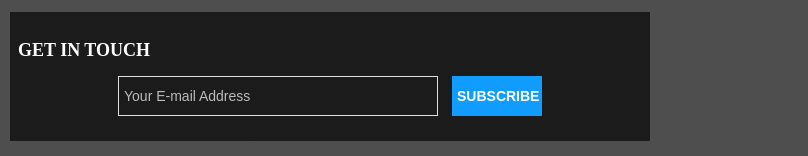
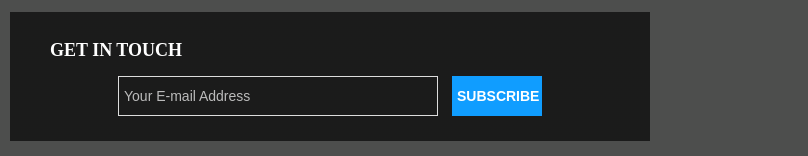
Before and after one commit to HasanOfficial27/mohammad_hasan, a plain HTML site: page index.html in a window 1280 px wide. Shown: the part 1983-2139 px from the top of the page, 0-808 px from the left. Drawn offline with Linux system fonts and the light colour scheme.

Commit message:
Update index.html

```diff
--- a/index.html
+++ b/index.html
@@ -419,11 +419,11 @@ padding: 20px 0px;
 }
 .subscribeTitle{
 text-transform: uppercase;
-color: white;
+color: #fff;
 text-align: left;
 font-size: 18px;
 margin-top: 8px;
-margin-left: 8px;
+margin-left: 40px;
 padding-bottom: 10px;
 }
 .subscribeInput{
@@ -1055,7 +1055,7 @@ function closeNav(){
 myNav.style.width = "0%";
 };
 
-
+/*
 window.onclick = function(event){
 if(event.target >= mynav){
 mynav.style.width = "0%";
@@ -1064,7 +1064,7 @@ mynav.style.display = "none";
 }
 
 };
-
+*/
 
 
 
```
